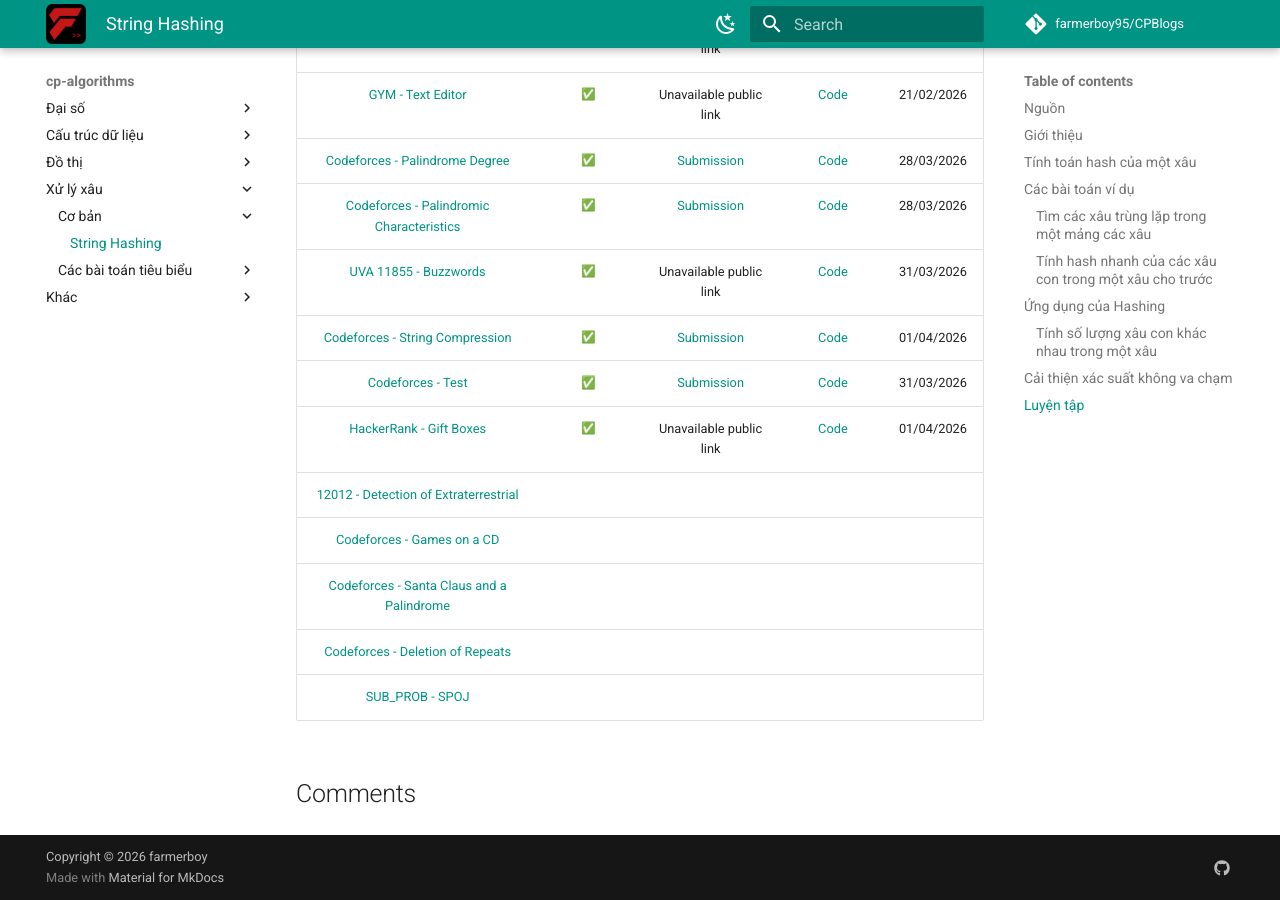
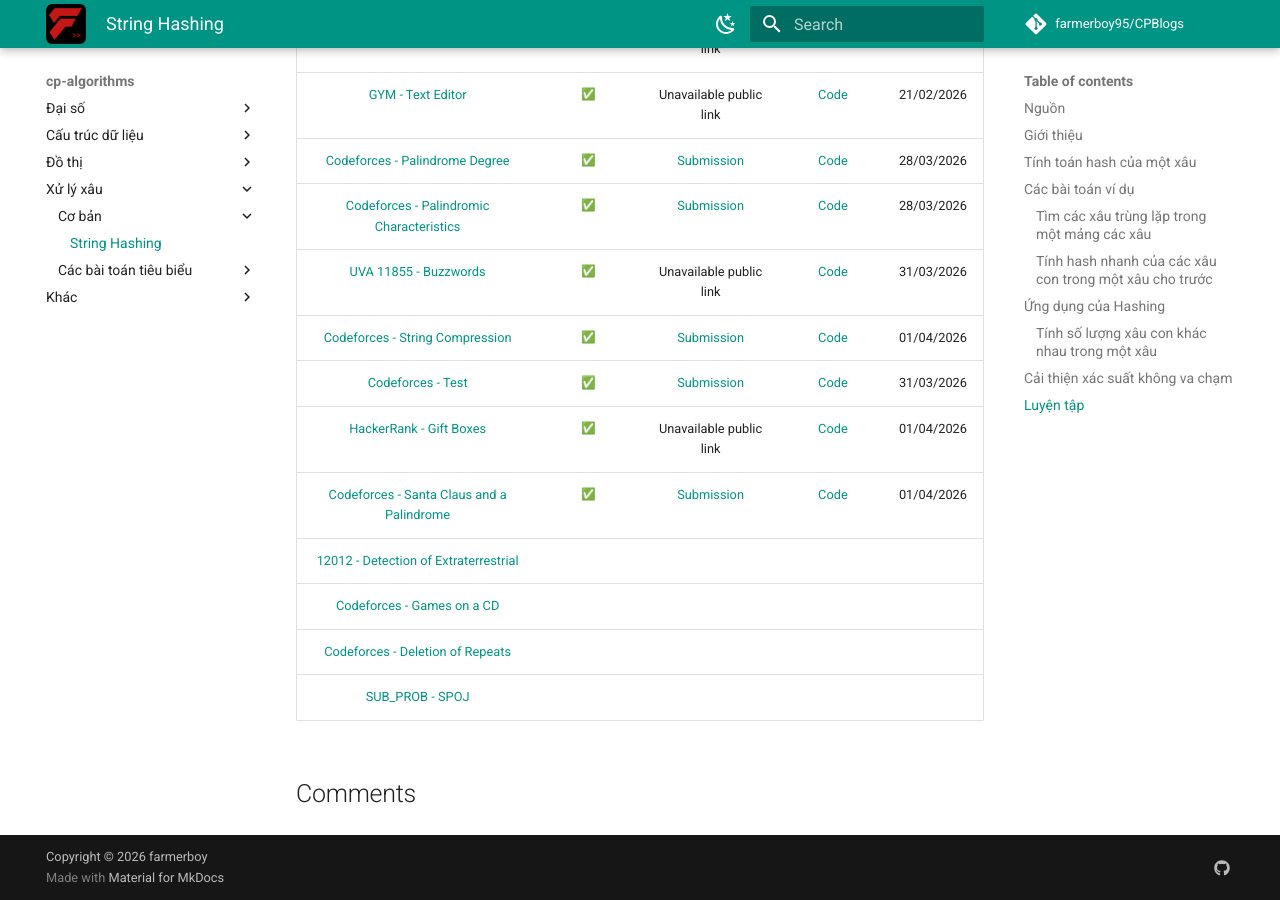
Before and after one commit to farmerboy95/CPBlogs, an MkDocs documentation site: the page built from docs/cp-algorithms/string-processing/fundamentals/string-hashing.md, in a window 1280 px wide and 900 px high, scrolled down 5537 px. Built offline with MkDocs 1.6.1 and Material for MkDocs 9.7.7, drawn with Linux system fonts in a browser that asks for light colours; emoji names are drawn with the system emoji font; comment, search, counter and statistics services are not loaded.

Commit message:
Add Codeforces problem link for Santa Claus and a Palindrome

```diff
--- a/docs/cp-algorithms/string-processing/fundamentals/string-hashing.md
+++ b/docs/cp-algorithms/string-processing/fundamentals/string-hashing.md
@@ -170,8 +170,8 @@
 | [Codeforces - String Compression](https://codeforces.com/contest/825/problem/F) | :white_check_mark: | [Submission](https://codeforces.com/contest/825/submission/369096679) | [Code](https://github.com/farmerboy95/CompetitiveProgramming/blob/master/Codeforces/CF825-D12-F.cpp) | 01/04/2026 |
 | [Codeforces - Test](https://codeforces.com/contest/25/problem/E) | :white_check_mark: | [Submission](https://codeforces.com/contest/25/submission/369053343) | [Code](https://github.com/farmerboy95/CompetitiveProgramming/blob/master/Codeforces/CF25-D2-E.cpp) | 31/03/2026 |
 | [HackerRank - Gift Boxes](https://www.hackerrank.com/contests/womens-codesprint-5/challenges/gift-boxes) | :white_check_mark: | Unavailable public link | [Code](https://github.com/farmerboy95/CompetitiveProgramming/blob/master/HackerRank/HACKR%20gift-boxes.cpp) | 01/04/2026 |
+| [Codeforces - Santa Claus and a Palindrome](https://codeforces.com/contest/752/problem/D) | :white_check_mark: | [Submission](https://codeforces.com/contest/752/submission/369291958) | [Code](https://github.com/farmerboy95/CompetitiveProgramming/blob/master/Codeforces/CF752-D2-D.cpp) | 01/04/2026 |
 | [12012 - Detection of Extraterrestrial](https://uva.onlinejudge.org/index.php?option=onlinejudge&page=show_problem&problem=3163) | | | | |
 | [Codeforces - Games on a CD](https://codeforces.com/contest/727/problem/E) | | | | |
-| [Codeforces - Santa Claus and a Palindrome](https://codeforces.com/contest/752/problem/D) | | | | |
 | [Codeforces - Deletion of Repeats](https://codeforces.com/contest/19/problem/C) | | | | |
 | [SUB_PROB - SPOJ](https://www.spoj.com/problems/SUB_PROB/) | | | | |
```
